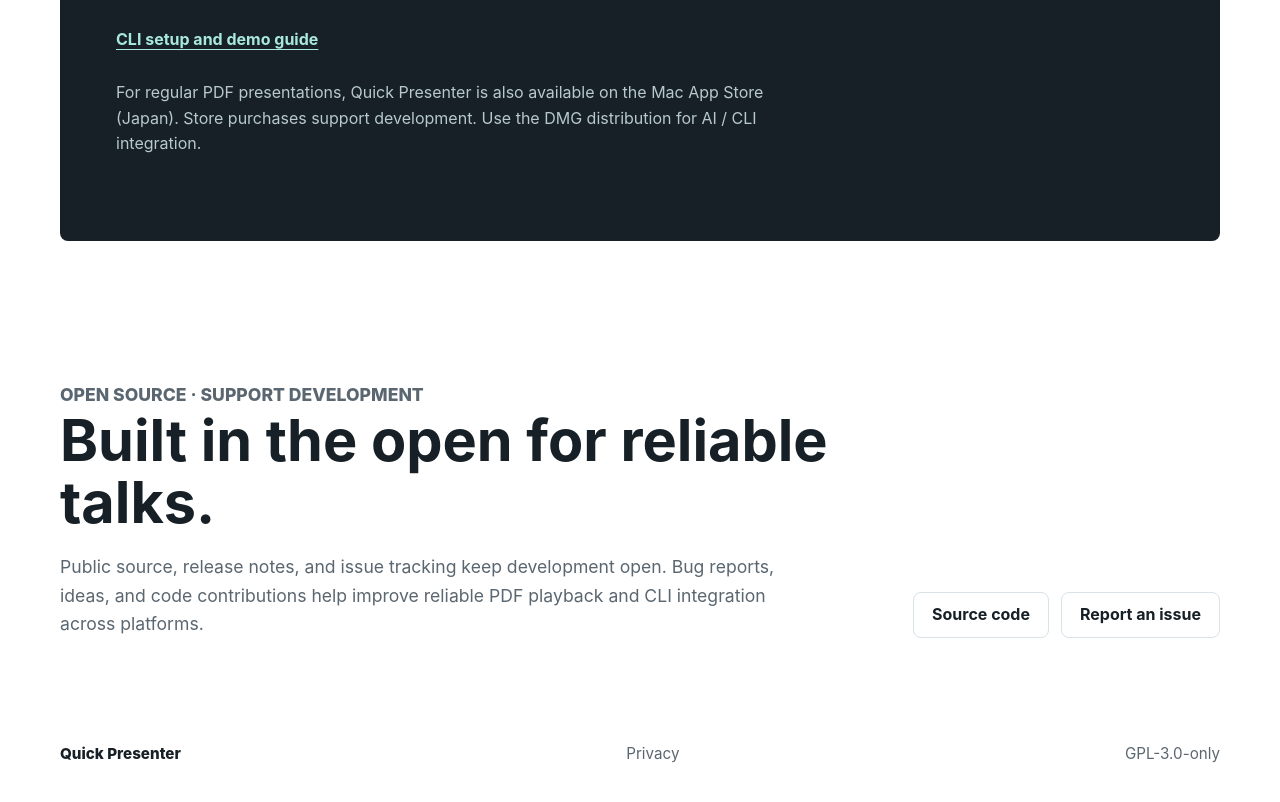
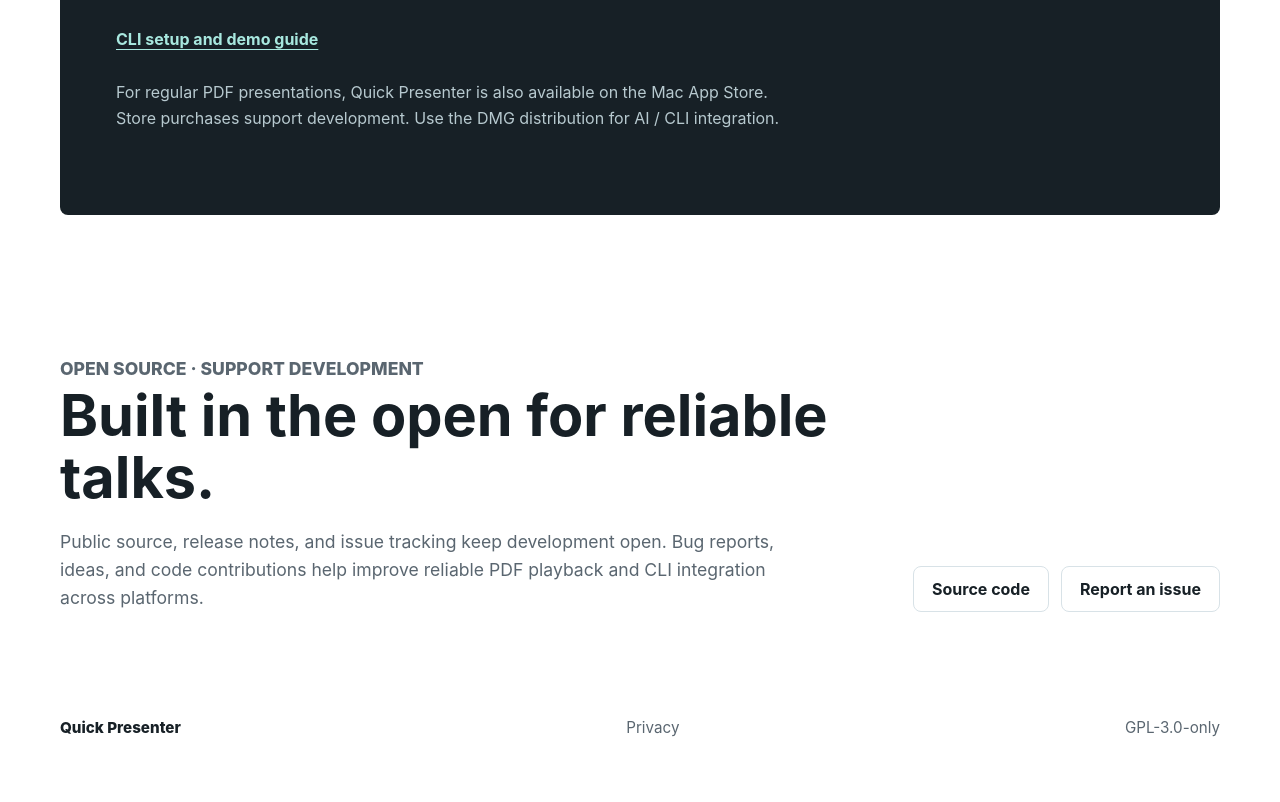
Before and after one commit to koichiro/quick-presenter, a website: page website/src/index.html in a window 1280 px wide. Shown: the part 7815-8617 px from the top of the page. Drawn offline with Linux system fonts and the light colour scheme; files whose address does not match are found by name.

Commit message:
Use locale-specific Mac App Store links

```diff
--- a/website/src/index.html
+++ b/website/src/index.html
@@ -238,7 +238,7 @@
           <article><h3>Linux</h3><p>Install the v2.0.0 Debian package from GitHub Releases, with the qp CLI included.</p><a class="button secondary" href="https://github.com/koichiro/quick-presenter/releases">Browse Debian releases <span aria-hidden="true">↗</span></a></article>
         </div>
         <p><a class="text-link" href="/guides/interactive-ai/">CLI setup and demo guide</a></p>
-        <p>For regular PDF presentations, Quick Presenter is also available on the <a href="https://apps.apple.com/app/quick-presenter-pdf-slides/id6820406883">Mac App Store</a> (<a href="https://apps.apple.com/jp/app/quick-presenter-pdf-slides/id6820406883">Japan</a>). Store purchases support development. Use the DMG distribution for AI / CLI integration.</p>
+        <p>For regular PDF presentations, Quick Presenter is also available on the <a href="https://apps.apple.com/app/quick-presenter-pdf-slides/id6820406883">Mac App Store</a>. Store purchases support development. Use the DMG distribution for AI / CLI integration.</p>
       </section>
       <section id="support" class="oss" aria-labelledby="oss-title">
         <div><p class="eyebrow">Open source · Support development</p><h2 id="oss-title">Built in the open for reliable talks.</h2><p>Public source, release notes, and issue tracking keep development open. Bug reports, ideas, and code contributions help improve reliable PDF playback and CLI integration across platforms.</p></div>
```
